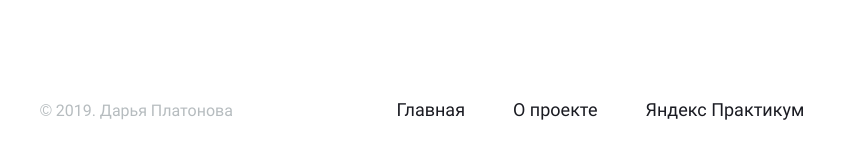
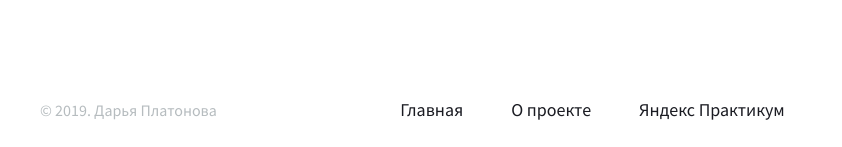
Before and after one commit to dplatonova1/diploma, a website built with webpack: page src/index.html in a window 1280 px wide. Shown: the part 2696-2843 px from the top of the page, 64-906 px from the left. Built offline with nearby package versions, Linux system fonts and the light colour scheme.

Commit message:
fixed css in one dir

```diff
--- a/src/blocks/common.css
+++ b/src/blocks/common.css
@@ -4,30 +4,8 @@
 @import url('../blocks/footer/footer.css');
 @import url('../blocks/segment/segment.css');
 @import url('../blocks/button/button.css');
+@import url('../vendor/fonts.css');
 
-@font-face {
-  src: url(/././vendor/roboto-medium.woff) format("woff");
-  font-family: Roboto Medium;
-  font-weight: 500;
-}
-
-@font-face {
-    src: url(/././vendor/roboto-regular.woff) format("woff");
-    font-family: Roboto;
-    font-weight: normal;
-  }
-
-@font-face {
-    src: url(/././vendor/robotoslab-regular.woff) format("woff");
-    font-family: Roboto Slab;
-    font-weight: normal;
-  }
-
-@font-face {
-    src: url(/././vendor/sourcesanspro-regular.woff) format("woff");
-    font-family: Source Sans Pro;
-    font-weight: normal;
-  }
 
 html {
   background-color: #ffffff;
--- a/src/blocks/typo/typo.css
+++ b/src/blocks/typo/typo.css
@@ -12,6 +12,7 @@
 @import url('../typo/_lh_s/typo_lh_s.css');
 @import url('../typo/_lh_xs/typo_lh_xs.css');
 @import url('../typo/_ff_roboto-slab/typo_ff_roboto-slab.css');
+@import url('../typo/_ff_sourcecsans/typo_ff_sourcesans.css');
 
 .typo {
     font-weight: normal;
--- /dev/null
+++ b/src/vendor/fonts.css
@@ -0,0 +1,23 @@
+@font-face {
+    src: url("/src/vendor/fonts/roboto-medium.woff") format("woff");
+    font-family: Roboto Medium;
+    font-weight: 500;
+  }
+
+  @font-face {
+      src: url("/src/vendor/fonts/roboto-regular.woff") format("woff");
+      font-family: Roboto;
+      font-weight: normal;
+    }
+
+  @font-face {
+      src: url("/src/vendor/fonts/robotoslab-regular.woff") format("woff");
+      font-family: Roboto Slab;
+      font-weight: normal;
+    }
+
+  @font-face {
+      src: url("/src/vendor/fonts/sourcesanspro-regular.woff") format("woff");
+      font-family: Source Sans Pro;
+      font-weight: normal;
+    }
--- a/webpack.config.js
+++ b/webpack.config.js
@@ -7,14 +7,14 @@ const webpack = require("webpack");
 const isDev = process.env.NODE_ENV === "development";
 
 module.exports = {
-  entry: { main: "./src/index.js",
+  entry: {
+    main: "./src/index.js",
     analytics: "./src/analytics/index.js",
-          about: "./src/about/index.js"
-
+    about: "./src/about/index.js",
   },
   output: {
     path: path.resolve(__dirname, "dist"),
-    filename: "[name].[chunkhash].js"
+    filename: "[name].[chunkhash].js",
   },
 
   module: {
@@ -23,16 +23,16 @@ module.exports = {
         test: /\.js$/,
         exclude: /node_modules/,
         use: {
-          loader: "babel-loader"
-        }
+          loader: "babel-loader",
+        },
       },
       {
         test: /\.css$/,
         use: [
           isDev ? "style-loader" : MiniCssExtractPlugin.loader,
           "css-loader",
-          "postcss-loader"
-        ]
+          "postcss-loader",
+        ],
       },
 
       {
@@ -41,47 +41,47 @@ module.exports = {
           "file-loader?name=./images/[name].[ext]",
           {
             loader: "image-webpack-loader",
-            options: {}
-          }
-        ]
+            options: {},
+          },
+        ],
       },
       {
         test: /\.(eot|ttf|woff|woff2)$/,
-        loader: "file-loader?name=./vendor/[name].[ext]"
+        loader: 'file-loader?name=../vendor/[name].[ext]'
     }
-    ]
+    ],
   },
   plugins: [
     new MiniCssExtractPlugin({
-      filename: './css/[name].[contenthash].css'
+      filename: "./css/[name].[contenthash].css",
     }),
     new OptimizeCssAssetsPlugin({
       assetNameRegExp: /\.css$/g,
       cssProcessor: require("cssnano"),
       cssProcessorPluginOptions: {
-        preset: ["default"]
+        preset: ["default"],
       },
-      canPrint: true
+      canPrint: true,
     }),
     new HtmlWebpackPlugin({
       inject: true,
-      template: './src/index.html',
-      filename: 'index.html'
+      template: "./src/index.html",
+      filename: "index.html",
     }),
     new HtmlWebpackPlugin({
       inject: true,
-      template: './src/about.html',
-      filename: 'about.html'
+      template: "./src/about.html",
+      filename: "about.html",
     }),
     new HtmlWebpackPlugin({
       inject: true,
-    template: './src/paper.html',
-    filename: 'paper.html'
+      template: "./src/paper.html",
+      filename: "paper.html",
     }),
     new WebpackMd5Hash(),
 
     new webpack.DefinePlugin({
-      NODE_ENV: JSON.stringify(process.env.NODE_ENV)
-    })
-  ]
+      NODE_ENV: JSON.stringify(process.env.NODE_ENV),
+    }),
+  ],
 };
```
Also changed, not shown: src/index.html (+1 -1 lines), src/vendor/fonts/roboto-medium.woff (renamed from src/vendor/roboto-medium.woff), src/vendor/fonts/roboto-regular.woff (renamed from src/vendor/roboto-regular.woff), src/vendor/fonts/robotoslab-regular.woff (renamed from src/vendor/robotoslab-regular.woff), src/vendor/fonts/sourcesanspro-regular.woff (renamed from src/vendor/sourcesanspro-regular.woff). Lines whose indentation alone changed are shown as unchanged.
